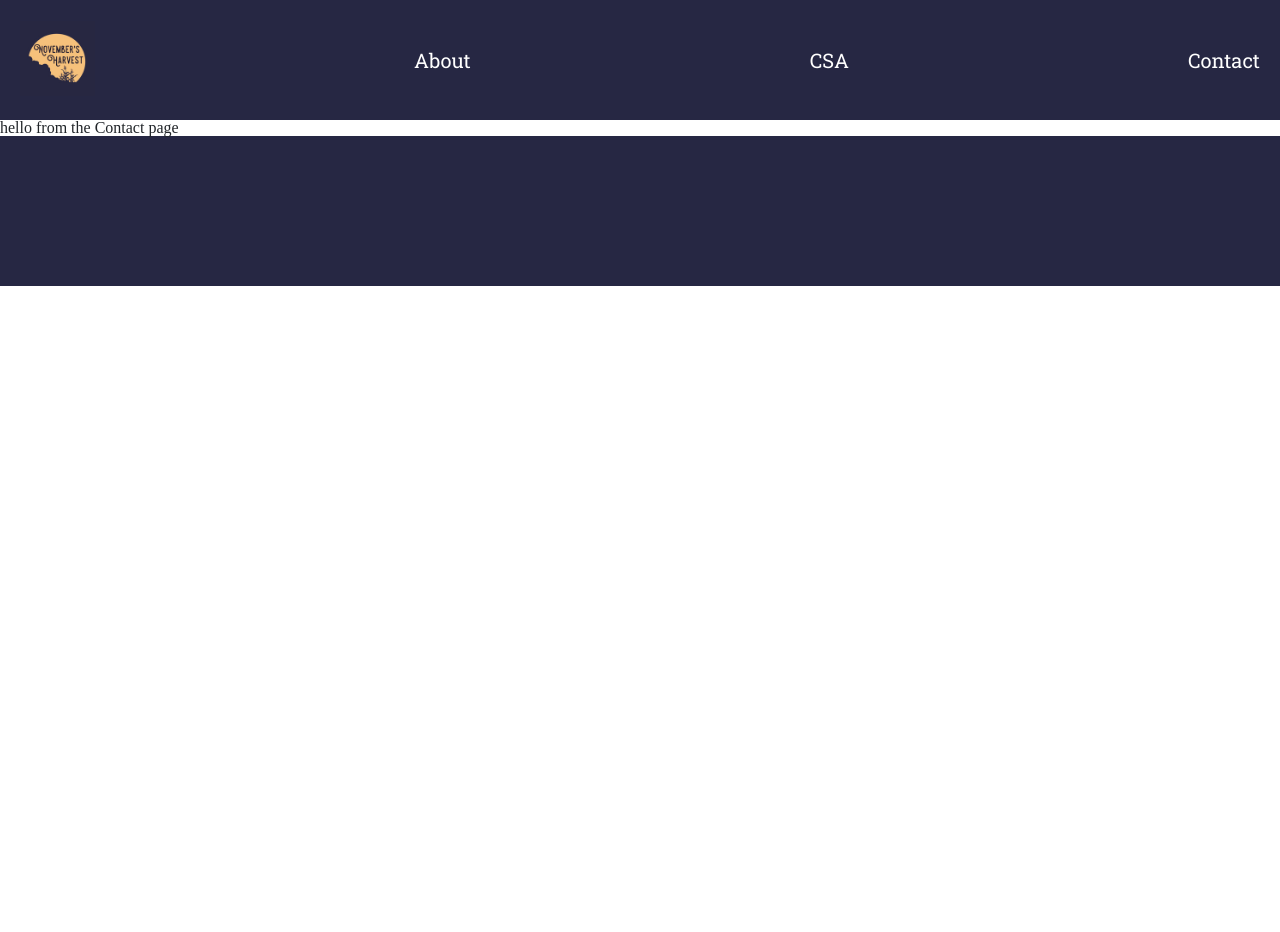
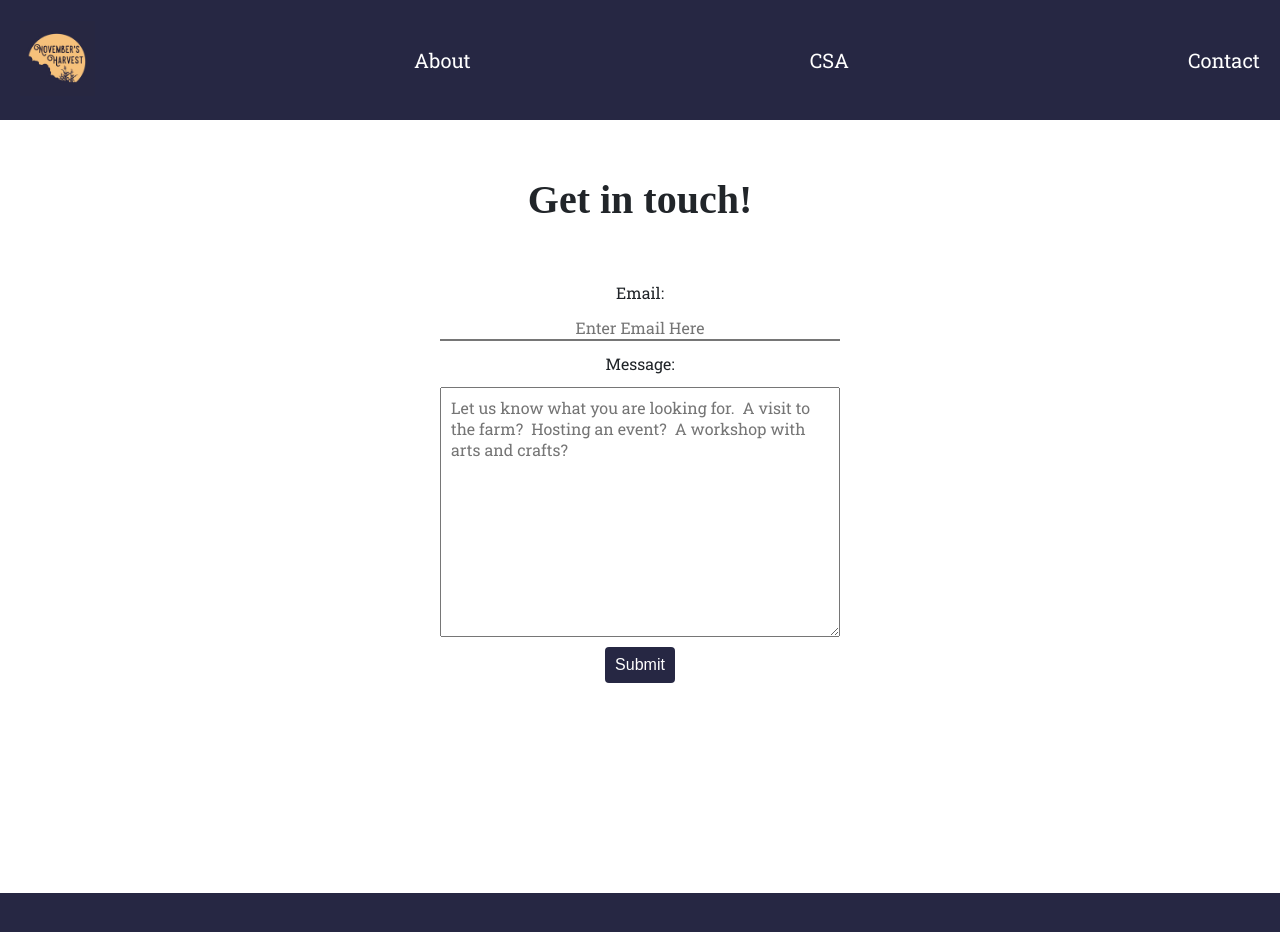
Before and after one commit to johnhcody/nov-harvest, a Next.js app: page /contact in a window 1280 px wide. Shown: the top 932 px of the page. Before the commit the page ends 800 px from the top, so only its background shows below. Built offline with nearby package versions, Linux system fonts and the light colour scheme.

Commit message:
image styling

```diff
--- a/components/about/ParaOne.tsx
+++ b/components/about/ParaOne.tsx
@@ -30,7 +30,7 @@ const ParaOne = (props: Props) => {
                 <div className="text-container">
                     <p>After tinkering with homesteading and permaculture on a 1 acre holding on the Saco River, Kathryn, the director of ministry, community engagement, and social justice at a local liberal arts college, and Myke, a former farm manager decided to make a life out of agriculture and education. November’s Harvest is committed to growing quality food with equal focus on community engagement, teaching sustainability and resilience, and giving back to the community. We work with local schools, community groups, and civic organizations to make our community a stronger and more vibrant place to live.</p>
                 </div>
-                <div className="img-container">
+                <div className="img-container-bottom">
                     <img src="https://novembers-harvest.s3.ap-northeast-2.amazonaws.com/table-view.jpg" alt="Novembers Harvest Backyard"/>
                 </div>
             </div>
--- /dev/null
+++ b/components/contact/ContactForm.jsx
@@ -0,0 +1,53 @@
+import React from "react";
+
+export default class MyForm extends React.Component {
+    constructor(props) {
+        super(props);
+        this.submitForm = this.submitForm.bind(this);
+        this.state = {
+            status: ""
+        };
+    }
+
+    render() {
+        const { status } = this.state;
+        return (
+            <div className="form-wrapper">
+                <form
+                    className="contact-form"
+                    onSubmit={this.submitForm}
+                    action="https://formspree.io/f/mqkgwygn"
+                    method="POST"
+                >
+                    <label>Email:</label>
+                    <input type="email" name="email" placeholder="Enter Email Here"/>
+                    <label>Message:</label>
+                    <textarea name="message" placeholder="Let us know what you are looking for.  A visit to the farm?  Hosting an event?  A workshop with arts and crafts?"/>
+                    {status === "SUCCESS" ? <p>Thanks!</p> : <button>Submit</button>}
+                    {status === "ERROR" && <p>Ooops! There was an error.</p>}
+                </form>
+
+
+            </div>
+        );
+    }
+
+    submitForm(ev) {
+        ev.preventDefault();
+        const form = ev.target;
+        const data = new FormData(form);
+        const xhr = new XMLHttpRequest();
+        xhr.open(form.method, form.action);
+        xhr.setRequestHeader("Accept", "application/json");
+        xhr.onreadystatechange = () => {
+            if (xhr.readyState !== XMLHttpRequest.DONE) return;
+            if (xhr.status === 200) {
+                form.reset();
+                this.setState({ status: "SUCCESS" });
+            } else {
+                this.setState({ status: "ERROR" });
+            }
+        };
+        xhr.send(data);
+    }
+}
--- a/pages/contact.tsx
+++ b/pages/contact.tsx
@@ -1,6 +1,6 @@
 import React, { Component } from 'react'
 import BaseLayout from '../components/layouts/BaseLayout'
-
+import ContactForm from '../components/contact/ContactForm';
 interface Props {
 
 }
@@ -14,7 +14,10 @@ class Csa extends Component<Props, State> {
     render() {
         return (
             <BaseLayout>
-                <h1>hello from the Contact page</h1>
+                <div className="text-wrapper">
+                    <h1>Get in touch!</h1>
+                </div>
+                <ContactForm />
             </BaseLayout>
         )
     }
--- a/styles/main.scss
+++ b/styles/main.scss
@@ -36,16 +36,10 @@
     flex-direction: column;
     align-items: center;
     h1 {
-        //font: $new-header;
         font-family: $header-font;
         font-size: 40px;
         font-weight: 900;
-        padding: 30px 0px 20px 0px;
-    }
-    p {
-        font-family: $open-sans;
-        padding: 10px;
-        font-size: 20px;
+        padding: 60px 0px 50px 0px;
     }
     .para-image-wrapper {
         display: flex;
@@ -53,28 +47,35 @@
         padding-top: 25px;
         padding-bottom: 50px;
         line-height: 1.4;
-
         .img-container {
-            padding-left: 20px;
-            padding-top: 10px;
-            width: 33%;
+            padding: 10px 0px 0px 150px;
+            width: 40%;
             img {
                 border-radius: 5px;
-                max-width: 100%;
+                width: 100%;
                 height: auto;
                 box-shadow: rgba(255, 255, 255, 0.1) 0px 1px 1px 0px inset, rgba(50, 50, 93, 0.25) 0px 50px 100px -20px, rgba(0, 0, 0, 0.3) 0px 30px 60px -30px;
             }
+        }
+        .img-container-bottom {
+            padding: 10px 150px 0px 0px;
+            width: 40%;
+            img {
+                border-radius: 5px;
+                width: 100%;
+                height: auto;
+                box-shadow: rgba(255, 255, 255, 0.1) 0px 1px 1px 0px inset, rgba(50, 50, 93, 0.25) 0px 50px 100px -20px, rgba(0, 0, 0, 0.3) 0px 30px 60px -30px;
+            }
+        }
+        .text-container {
+            width: 60%;
+            padding-left: 20px;
+            p {
+                font-family: $open-sans;
+                padding: 10px 150px 0px 150px;
+                font-size: 20px;
+            }
 
-        }
-        p {
-                padding-top: 10px;
-                font-size: 20px;
-                padding-left: 20px;
-            }
-        .text-container {
-            width: 66%;
-            // padding-left: 30px;
-            // padding-right: 30px;
         }
     }
 }
@@ -89,7 +90,7 @@
     display: flex;
     justify-content: space-evenly;
     align-items: center;
-
+    margin-top: 200px;
     i {
         font-size: 30px;
         color:white;
@@ -99,3 +100,53 @@
         }
     }
 }
+
+
+.form-wrapper {
+    label {
+        font-family: $roboto-slab;
+        padding: 15px;
+    }
+    input {
+        width: 400px;
+        border-top: none;
+        border-left: none;
+        border-right: none;
+        outline: none;
+        font-family: $roboto-slab;
+        text-align: center;
+    }
+    textarea {
+        width: 400px;
+        min-height: 250px;
+        outline: none;
+        font-family: $roboto-slab;
+        line-height: 1.3;
+        padding: 10px;
+    }
+    .contact-form {
+        display: flex;
+        justify-content: center;
+        flex-direction: column;
+        align-items: center;
+    }
+    button {
+        font-size: 100%;
+        font-family: Arial, Helvetica, sans-serif;
+        border: 0;
+        padding: 10px;
+        margin: 10px 10px 10px 10px;
+        background-color: $navy-blue;
+        color: white;
+        border-radius: 4px;
+        &:hover {
+            color: black;
+            background-color: $tan;
+        }
+    }
+    p {
+        padding-top: 20px;
+        font-family: $roboto-slab;
+        font-size: 25px;
+    }
+}
--- a/styles/variables.scss
+++ b/styles/variables.scss
@@ -9,3 +9,4 @@ $header-font: 'Courgette', cursive;
 // Colors Variable
 
 $navy-blue: #262743;
+$tan: #F6C17B;
--- a/tsconfig.json
+++ b/tsconfig.json
@@ -22,7 +22,7 @@
     "next-env.d.ts",
     "**/*.ts",
     "**/*.tsx"
-, "utils/dbConnect.js"  ],
+, "utils/dbConnect.js" ],
   "exclude": [
     "node_modules"
   ]
```
Also changed, not shown: components/shared/Footer.tsx (+5 -3 lines).
